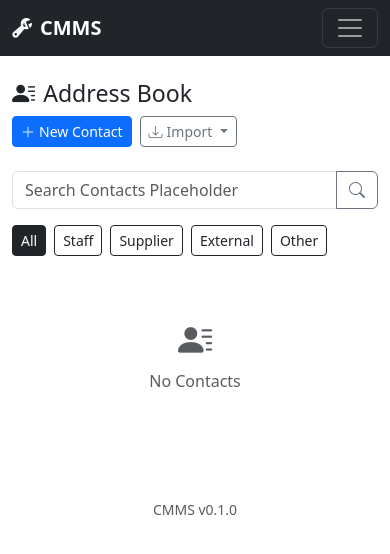
After one commit to AmigoUK/CMMS, a Flask app: page /contacts/ in a window 390 px wide. The commit adds this page. Shown: the top 554 px of the page. Run offline with Flask 3, Linux system fonts and the light colour scheme; a user stored in the database is signed in; data comes from the database, SQL or seed files in the repository; data that the repository does not hold is empty.

Commit message:
Phase 2: Address Book with contact CRUD and import from suppliers/users
- Contact model: name, email, phone, company, category, notes, is_active
- Full CRUD: list (search, category filter), create, edit, toggle
- Import buttons: bulk import from existing Suppliers and Users
- Categories: staff, supplier, external, other
- Navbar: Address Book link in Inventory dropdown

Co-Authored-By: Claude Opus 4.6 (1M context) <noreply@anthropic.com>

```diff
--- a/app.py
+++ b/app.py
@@ -114,6 +114,7 @@ def create_app(config_class=None):
     from blueprints.locations import locations_bp
     from blueprints.parts import parts_bp
     from blueprints.suppliers import suppliers_bp
+    from blueprints.contacts import contacts_bp
     from blueprints.pm import pm_bp
     from blueprints.admin import admin_bp
     from blueprints.help import help_bp
@@ -126,6 +127,7 @@ def create_app(config_class=None):
     app.register_blueprint(locations_bp, url_prefix="/locations")
     app.register_blueprint(parts_bp, url_prefix="/parts")
     app.register_blueprint(suppliers_bp, url_prefix="/suppliers")
+    app.register_blueprint(contacts_bp, url_prefix="/contacts")
     app.register_blueprint(pm_bp, url_prefix="/pm")
     app.register_blueprint(admin_bp, url_prefix="/admin")
     app.register_blueprint(help_bp, url_prefix="/help")
--- /dev/null
+++ b/blueprints/contacts/__init__.py
@@ -0,0 +1,5 @@
+from flask import Blueprint
+
+contacts_bp = Blueprint("contacts", __name__, template_folder="../../templates")
+
+from blueprints.contacts import routes  # noqa: E402, F401
--- /dev/null
+++ b/blueprints/contacts/routes.py
@@ -0,0 +1,167 @@
+"""Contacts blueprint — address book for email recipients."""
+
+from flask import flash, redirect, render_template, request, url_for
+from flask_login import current_user
+
+from blueprints.contacts import contacts_bp
+from decorators import supervisor_required
+from extensions import db
+from models import Contact, Supplier, User, CONTACT_CATEGORIES
+
+
+@contacts_bp.route("/")
+@supervisor_required
+def list_contacts():
+    q = request.args.get("q", "").strip()
+    cat = request.args.get("cat", "")
+    page = request.args.get("page", 1, type=int)
+
+    query = Contact.query.filter(Contact.is_active == True)
+
+    if cat and cat in CONTACT_CATEGORIES:
+        query = query.filter(Contact.category == cat)
+
+    if q:
+        like = f"%{q}%"
+        query = query.filter(
+            db.or_(
+                Contact.name.ilike(like),
+                Contact.email.ilike(like),
+                Contact.company.ilike(like),
+            )
+        )
+
+    pagination = query.order_by(Contact.category, Contact.name).paginate(
+        page=page, per_page=25, error_out=False,
+    )
+
+    return render_template(
+        "contacts/index.html",
+        contacts=pagination.items,
+        pagination=pagination,
+        search_query=q,
+        category_filter=cat,
+        categories=CONTACT_CATEGORIES,
+    )
+
+
+@contacts_bp.route("/new", methods=["GET"])
+@supervisor_required
+def new():
+    return render_template("contacts/form.html", contact=None, categories=CONTACT_CATEGORIES)
+
+
+@contacts_bp.route("/new", methods=["POST"])
+@supervisor_required
+def create():
+    name = request.form.get("name", "").strip()
+    email = request.form.get("email", "").strip()
+    if not name or not email:
+        flash("Name and email are required.", "danger")
+        return redirect(url_for("contacts.new"))
+
+    contact = Contact(
+        name=name,
+        email=email,
+        phone=request.form.get("phone", "").strip(),
+        company=request.form.get("company", "").strip(),
+        category=request.form.get("category", "other"),
+        notes=request.form.get("notes", "").strip(),
+    )
+    db.session.add(contact)
+    db.session.commit()
+    flash(f"Contact '{name}' added.", "success")
+    return redirect(url_for("contacts.list_contacts"))
+
+
+@contacts_bp.route("/<int:id>/edit", methods=["GET"])
+@supervisor_required
+def edit(id):
+    contact = Contact.query.get_or_404(id)
+    return render_template("contacts/form.html", contact=contact, categories=CONTACT_CATEGORIES)
+
+
+@contacts_bp.route("/<int:id>/edit", methods=["POST"])
+@supervisor_required
+def update(id):
+    contact = Contact.query.get_or_404(id)
+    name = request.form.get("name", "").strip()
+    email = request.form.get("email", "").strip()
+    if not name or not email:
+        flash("Name and email are required.", "danger")
+        return redirect(url_for("contacts.edit", id=contact.id))
+
+    contact.name = name
+    contact.email = email
+    contact.phone = request.form.get("phone", "").strip()
+    contact.company = request.form.get("company", "").strip()
+    contact.category = request.form.get("category", "other")
+    contact.notes = request.form.get("notes", "").strip()
+
+    if request.form.get("is_active") is not None:
+        contact.is_active = request.form.get("is_active") == "1"
+
+    db.session.commit()
+    flash(f"Contact '{name}' updated.", "success")
+    return redirect(url_for("contacts.list_contacts"))
+
+
+@contacts_bp.route("/<int:id>/toggle", methods=["POST"])
+@supervisor_required
+def toggle(id):
+    contact = Contact.query.get_or_404(id)
+    contact.is_active = not contact.is_active
+    db.session.commit()
+    flash(f"Contact '{contact.name}' {'activated' if contact.is_active else 'deactivated'}.", "success")
+    return redirect(url_for("contacts.list_contacts"))
+
+
+@contacts_bp.route("/import-suppliers", methods=["POST"])
+@supervisor_required
+def import_suppliers():
+    """Bulk import contacts from Supplier records."""
+    suppliers = Supplier.query.filter(
+        Supplier.is_active == True,
+        Supplier.email != "",
+    ).all()
+    added = 0
+    for s in suppliers:
+        existing = Contact.query.filter_by(email=s.email).first()
+        if not existing:
+            c = Contact(
+                name=s.contact_person or s.name,
+                email=s.email,
+                phone=s.phone,
+                company=s.name,
+                category="supplier",
+            )
+            db.session.add(c)
+            added += 1
+    db.session.commit()
+    flash(f"{added} supplier contacts imported.", "success")
+    return redirect(url_for("contacts.list_contacts"))
+
+
+@contacts_bp.route("/import-users", methods=["POST"])
+@supervisor_required
+def import_users():
+    """Bulk import contacts from User records."""
+    users = User.query.filter(
+        User.is_active_user == True,
+        User.email != "",
+    ).all()
+    added = 0
+    for u in users:
+        existing = Contact.query.filter_by(email=u.email).first()
+        if not existing:
+            c = Contact(
+                name=u.display_name,
+                email=u.email,
+                phone=u.phone,
+                category="staff",
+            )
+            db.session.add(c)
+            added += 1
+    db.session.commit()
+    flash(f"{added} staff contacts imported.", "success")
+    return redirect(url_for("contacts.list_contacts"))
--- a/models/__init__.py
+++ b/models/__init__.py
@@ -1,3 +1,4 @@
+from models.contact import Contact, CONTACT_CATEGORIES
 from models.site import Site
 from models.team import Team
 from models.user import User, ROLES, user_sites
@@ -22,6 +23,7 @@ from models.translation import Translation
 from models.help_content import HelpContent
 
 __all__ = [
+    "Contact", "CONTACT_CATEGORIES",
     "Site", "Team", "User", "ROLES", "user_sites",
     "Location", "LOCATION_TYPES",
     "Asset", "ASSET_STATUSES", "ASSET_CRITICALITIES", "ASSET_CATEGORIES",
--- /dev/null
+++ b/templates/contacts/index.html
@@ -0,0 +1,105 @@
+{% extends "base.html" %}
+{% block title %}{{ _('ui.page.address_book') }} — CMMS{% endblock %}
+
+{% block content %}
+<div class="d-flex flex-wrap justify-content-between align-items-center mb-4 gap-2">
+    <h1 class="h3 mb-0"><i class="bi bi-person-lines-fill me-2"></i>{{ _('ui.page.address_book') }}</h1>
+    <div class="d-flex gap-2">
+        <a href="{{ url_for('contacts.new') }}" class="btn btn-primary btn-sm">
+            <i class="bi bi-plus-lg me-1"></i>{{ _('ui.button.new_contact') }}
+        </a>
+        <div class="dropdown">
+            <button class="btn btn-outline-secondary btn-sm dropdown-toggle" data-bs-toggle="dropdown">
+                <i class="bi bi-download me-1"></i>{{ _('ui.button.import') }}
+            </button>
+            <ul class="dropdown-menu dropdown-menu-end">
+                <li>
+                    <form method="POST" action="{{ url_for('contacts.import_suppliers') }}">
+                        <input type="hidden" name="csrf_token" value="{{ csrf_token() }}">
+                        <button type="submit" class="dropdown-item">
+                            <i class="bi bi-truck me-2"></i>{{ _('ui.button.import_suppliers') }}
+                        </button>
+                    </form>
+                </li>
+                <li>
+                    <form method="POST" action="{{ url_for('contacts.import_users') }}">
+                        <input type="hidden" name="csrf_token" value="{{ csrf_token() }}">
+                        <button type="submit" class="dropdown-item">
+                            <i class="bi bi-people me-2"></i>{{ _('ui.button.import_users') }}
+                        </button>
+                    </form>
+                </li>
+            </ul>
+        </div>
+    </div>
+</div>
+
+<form method="GET" action="{{ url_for('contacts.list_contacts') }}" class="mb-3">
+    {% if category_filter %}<input type="hidden" name="cat" value="{{ category_filter }}">{% endif %}
+    <div class="input-group">
+        <input type="text" name="q" class="form-control" placeholder="{{ _('ui.text.search_contacts_placeholder') }}" value="{{ search_query }}">
+        <button type="submit" class="btn btn-outline-secondary"><i class="bi bi-search"></i></button>
+        {% if search_query %}
+        <a href="{{ url_for('contacts.list_contacts', cat=category_filter) }}" class="btn btn-outline-secondary"><i class="bi bi-x-lg"></i></a>
+        {% endif %}
+    </div>
+</form>
+
+<div class="mb-3 d-flex gap-2">
+    <a href="{{ url_for('contacts.list_contacts', q=search_query) }}"
+       class="btn btn-sm {% if not category_filter %}btn-dark{% else %}btn-outline-dark{% endif %}">
+        {{ _('ui.label.all') }}
+    </a>
+    {% for cat in categories %}
+    <a href="{{ url_for('contacts.list_contacts', q=search_query, cat=cat) }}"
+       class="btn btn-sm {% if category_filter == cat %}btn-dark{% else %}btn-outline-dark{% endif %}">
+        {{ cat | title }}
+    </a>
+    {% endfor %}
+</div>
+
+{% if contacts %}
+<div class="table-responsive">
+    <table class="table table-hover align-middle">
+        <thead class="table-light">
+            <tr>
+                <th>{{ _('ui.label.name') }}</th>
+                <th>{{ _('ui.label.email') }}</th>
+                <th>{{ _('ui.label.phone') }}</th>
+                <th>{{ _('ui.label.company') }}</th>
+                <th>{{ _('ui.label.category') }}</th>
+                <th class="text-end">{{ _('ui.label.actions') }}</th>
+            </tr>
+        </thead>
+        <tbody>
+            {% for c in contacts %}
+            <tr>
+                <td class="fw-semibold">{{ c.name }}</td>
+                <td><a href="mailto:{{ c.email }}">{{ c.email }}</a></td>
+                <td>{{ c.phone or '—' }}</td>
+                <td>{{ c.company or '—' }}</td>
+                <td><span class="badge bg-body-secondary text-body border">{{ c.category | title }}</span></td>
+                <td class="text-end">
+                    <a href="{{ url_for('contacts.edit', id=c.id) }}" class="btn btn-sm btn-outline-secondary">
+                        <i class="bi bi-pencil"></i>
+                    </a>
+                    <form method="POST" action="{{ url_for('contacts.toggle', id=c.id) }}" class="d-inline">
+                        <input type="hidden" name="csrf_token" value="{{ csrf_token() }}">
+                        <button type="submit" class="btn btn-sm btn-outline-{{ 'warning' if c.is_active else 'success' }}">
+                            <i class="bi bi-{{ 'pause' if c.is_active else 'play' }}"></i>
+                        </button>
+                    </form>
+                </td>
+            </tr>
+            {% endfor %}
+        </tbody>
+    </table>
+</div>
+{% include "partials/_pagination.html" %}
+{% else %}
+<div class="text-center text-muted py-5">
+    <i class="bi bi-person-lines-fill display-4"></i>
+    <p class="mt-2">{{ _('ui.text.no_contacts') }}</p>
+</div>
+{% endif %}
+{% endblock %}
--- a/templates/partials/_navbar.html
+++ b/templates/partials/_navbar.html
@@ -123,6 +123,12 @@
                             <a class="dropdown-item"
                                href="{{ url_for('parts.reorder_report') }}">
                                 <i class="bi bi-cart me-2"></i>{{ _('ui.navbar.reorder_report') }}
+                            </a>
+                        </li>
+                        <li>
+                            <a class="dropdown-item {% if request.blueprint == 'contacts' %}active{% endif %}"
+                               href="{{ url_for('contacts.list_contacts') }}">
+                                <i class="bi bi-person-lines-fill me-2"></i>{{ _('ui.navbar.address_book') }}
                             </a>
                         </li>
                     </ul>
```
Also changed, not shown: models/contact.py (added, +24 -0 lines), templates/contacts/form.html (added, +80 -0 lines).
